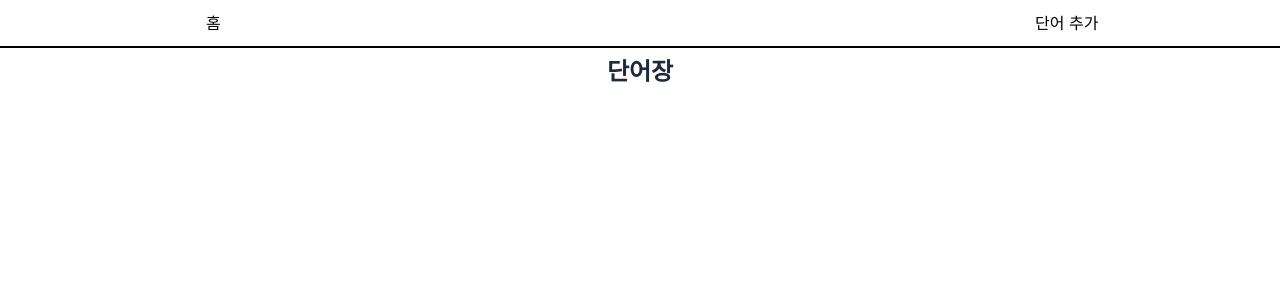
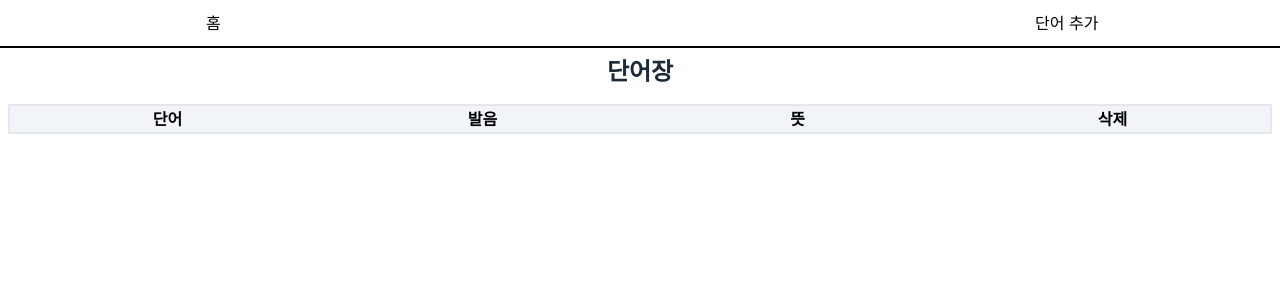
Before and after one commit to chichoon/jlptchoi, a Next.js app: page /words in a window 1280 px wide. Shown: the top 300 px of the page. Built offline with nearby package versions, Linux system fonts and the light colour scheme.

Commit message:
styles: word table style

```diff
--- a/src/components/WordsTable/index.tsx
+++ b/src/components/WordsTable/index.tsx
@@ -51,15 +51,29 @@ export const WordsTable = () => {
 
   return (
     <>
-      <table>
+      <table className="border-2">
+        <thead className="bg-slate-100">
+          <tr className="grid grid-cols-4">
+            <th>단어</th>
+            <th>발음</th>
+            <th>뜻</th>
+            <th>삭제</th>
+          </tr>
+        </thead>
         <tbody>
           {words.map((word, index) => {
             return (
-              <tr key={`${word}-${index}`}>
-                <td>{word.word}</td>
-                <td>{word.pronunciation}</td>
-                <td>{word.meaning}</td>
-                <td>
+              <tr key={`${word}-${index}`} className="grid grid-cols-4">
+                <td className="flex items-center justify-center text-lg">
+                  {word.word}
+                </td>
+                <td className="flex items-center justify-center">
+                  {word.pronunciation}
+                </td>
+                <td className="flex items-center justify-center">
+                  {word.meaning}
+                </td>
+                <td className="flex items-center justify-center text-lg">
                   <Button
                     type="button"
                     text="삭제"
```
